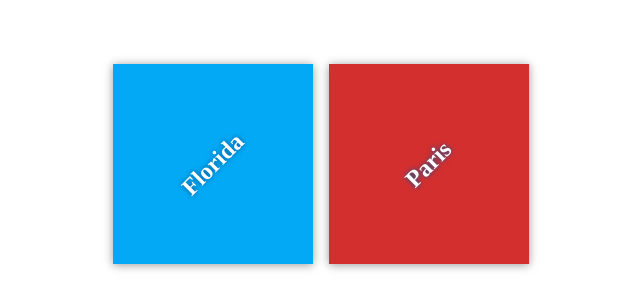
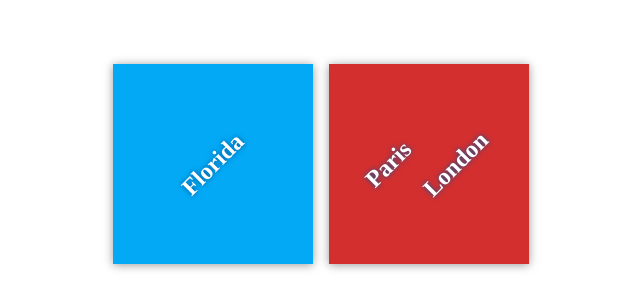
Before and after one commit to BryanThien/my-travel-plans, a plain HTML site: page index.html in a window 1280 px wide. Shown: the part 236-544 px from the top of the page, without its empty margins (319-959 px from the left). Drawn offline with Linux system fonts and the light colour scheme.

Commit message:
Added h2 London

```diff
--- a/index.html
+++ b/index.html
@@ -16,6 +16,7 @@
 
             <div class="destination" id="paris">
                 <h2>Paris</h2>
+                <h2>London</h2>
             </div>
         </div>
     </div>
```
